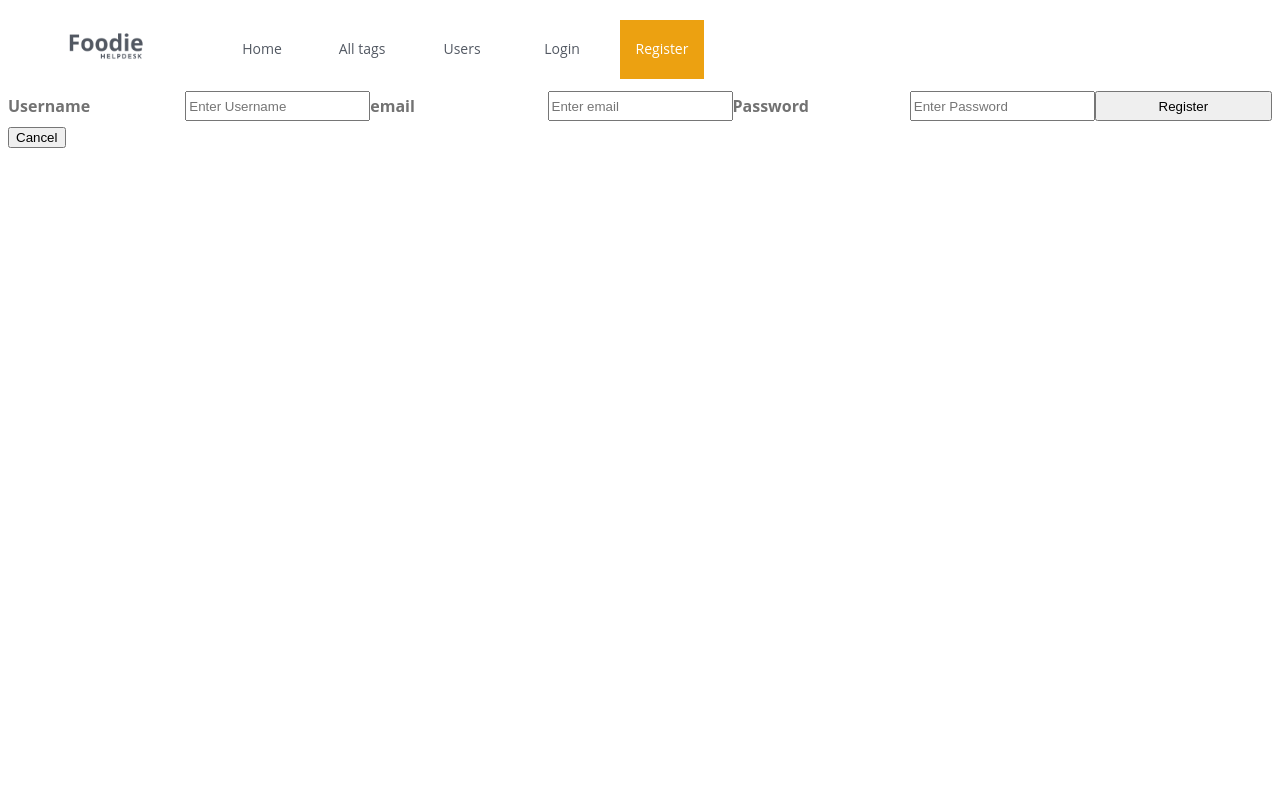
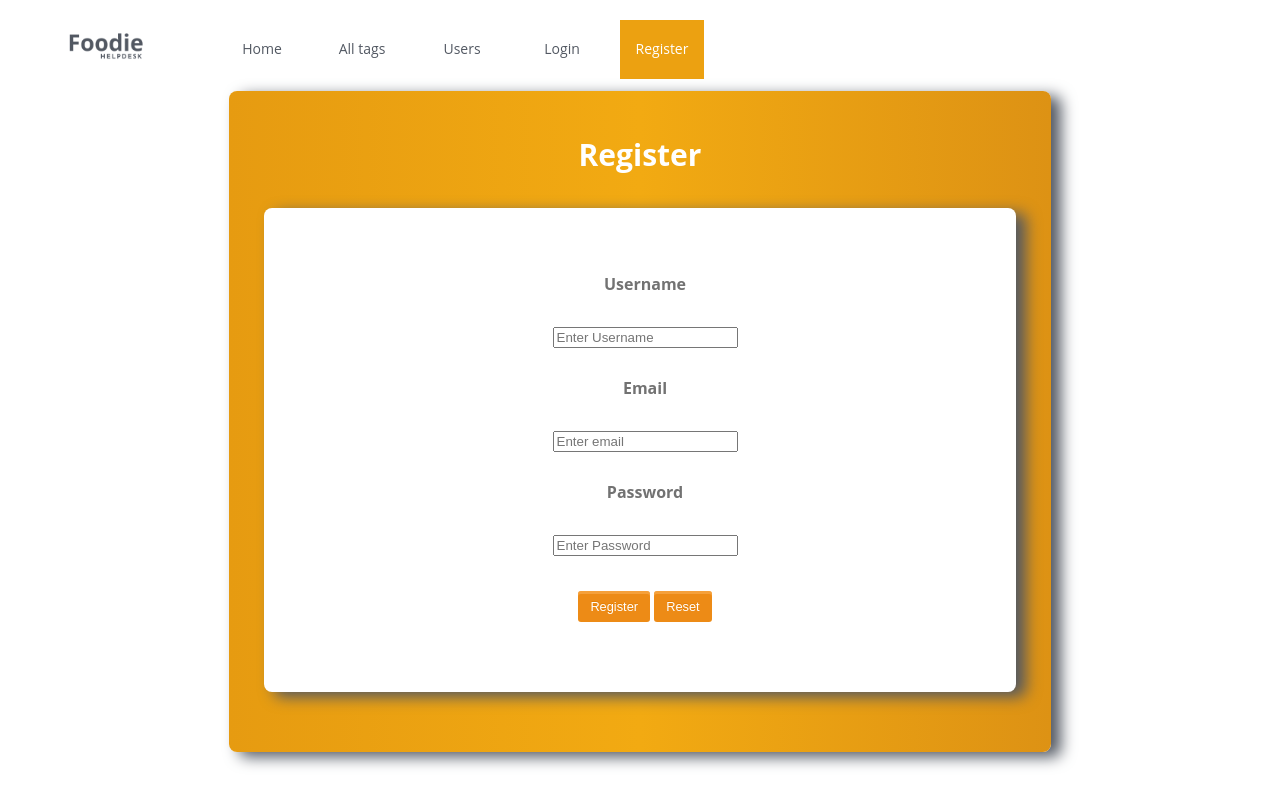
Before and after one commit to michal-bed/ask-mate-foodie, a Flask app: page /register in a window 1280 px wide. Run offline with Flask 2, Linux system fonts and the light colour scheme; some libraries are stand-ins or nearby versions.

Commit message:
create template register

```diff
--- a/templates/register.html
+++ b/templates/register.html
@@ -43,22 +43,31 @@
     </nav>
   </header>
     <div>
+        <div class="wrapp-around">
+        <div class="yellow">
+            <h2 class="yellow-header"> Register </h2>
+            <div class="box">
         <form action="/register" method="post">
-            <div class="container">
-                <label for="user_name"><b>Username</b></label>
+
+                <h4>Username</h4>
                 <input type="text" placeholder="Enter Username" name="user_name" required>
 
-                    <label for="email"><b>email</b></label>
+                <h4>Email</h4>
                 <input type="text" placeholder="Enter email" name="email" required>
 
-                <label for="password"><b>Password</b></label>
+                <h4>Password</h4>
                 <input type="password" placeholder="Enter Password" name="password" required>
 
-                <button type="submit">Register</button>
+                <br>
+                <br>
+                <input type="submit"  value="Register" class="html-text-box">
+                <input type="reset" class="html-text-box" value="Reset">
 
-            </div>
-        </form>
-            <button type="button" class="cancelbtn">Cancel</button>
+            </form>
+</div>
+    </div>
+		</div>
+    </div>
     </div>
 
 
```
